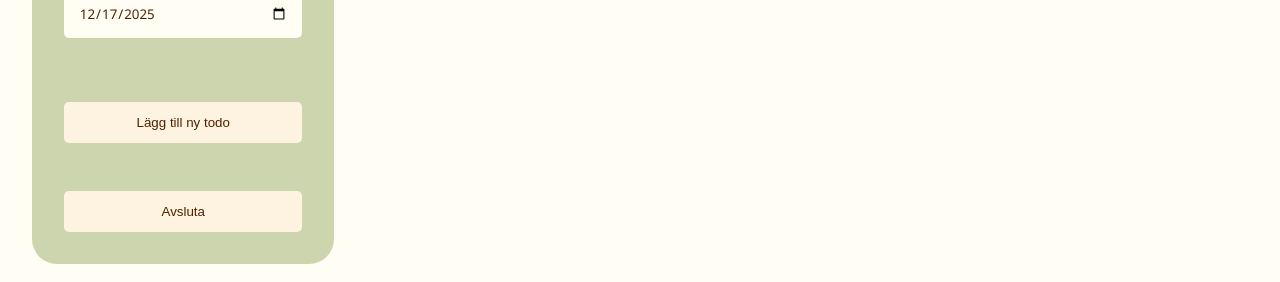
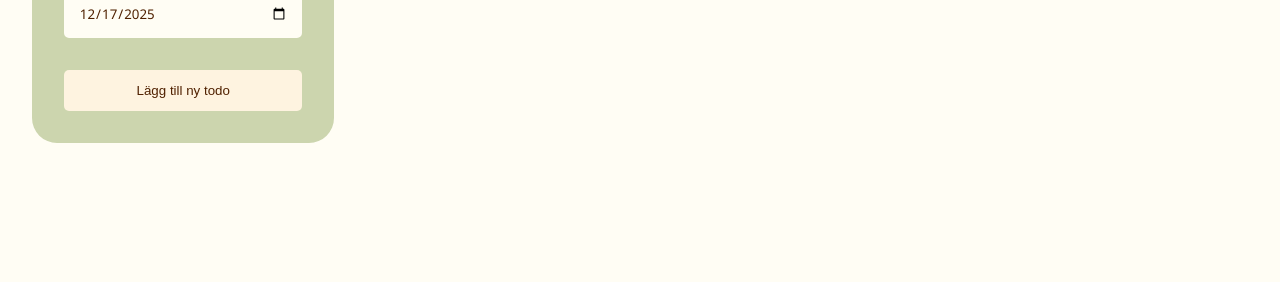
Before and after one commit to Ebba-Ene/projektarbete-productivity-assistant-application, a React (Vite) app: page /todo in a window 1280 px wide. Shown: the part 525-807 px from the top of the page. Built offline with nearby package versions, Linux system fonts and the light colour scheme; no server answers; sample sign-in values are in the browser's storage.

Commit message:
fix css bug

```diff
--- a/src/components/TodoForm.jsx/TodoForm.jsx
+++ b/src/components/TodoForm.jsx/TodoForm.jsx
@@ -133,7 +133,7 @@ const TodoForm = ({todoId, editedTitle, editedCategory, editedDescription, edite
 
       <div className={editingTodo ? todoCss.editBtns : todoCss.createBtns}>
         <button type="submit">{editingTodo ? "Spara" : "Lägg till ny todo"}</button>
-        <button type="button" onClick={() => {stop()}}>Avsluta</button>
+        {editingTodo ? <button type="button" onClick={() => {stop()}}>Avsluta</button> : null }
       </div>
     </form>
   )
--- a/src/components/TodoForm.jsx/TodoForm.module.css
+++ b/src/components/TodoForm.jsx/TodoForm.module.css
@@ -48,7 +48,6 @@
     padding: 0.8rem;
     font-weight: 500;
     transition: 0.15s ease;
-    margin-top: 2rem;
 }
 
 .form button:hover {
--- a/src/components/TodoList/TodoList.module.css
+++ b/src/components/TodoList/TodoList.module.css
@@ -1,6 +1,8 @@
 .ul{
   display: grid;
   grid-template-columns: 1fr 1fr 1fr;
+  gap: 1rem;
+  margin-top: 0.5rem;
 }
 
 .complete{
--- a/src/components/TodoListItem/TodoListItem.module.css
+++ b/src/components/TodoListItem/TodoListItem.module.css
@@ -5,8 +5,7 @@
   height: fit-content;
   border-radius: 5px;
   align-items: center;
-  margin: 20px;
-  padding: 10px;
+  padding: 1.5rem;
   text-align: center;
 }
 
@@ -21,7 +20,6 @@
   border-radius: 15px;
   align-items: center;
   justify-content: center;
-  margin-top: 0.5rem;
   padding: 1.5rem;
   text-align: center;
   min-height: 280px;
@@ -36,7 +34,7 @@
 }
 
 .notComplete p, .completeLi p{
-  margin-bottom: 10px;
+  margin-bottom: 1rem;
 }
 
 .buttons{
@@ -82,6 +80,7 @@
   display: block;
   font-size: 0.8rem;
   opacity: 0.7;
+  margin-bottom: 0.5rem !important;
 }
 
 .form{
```
